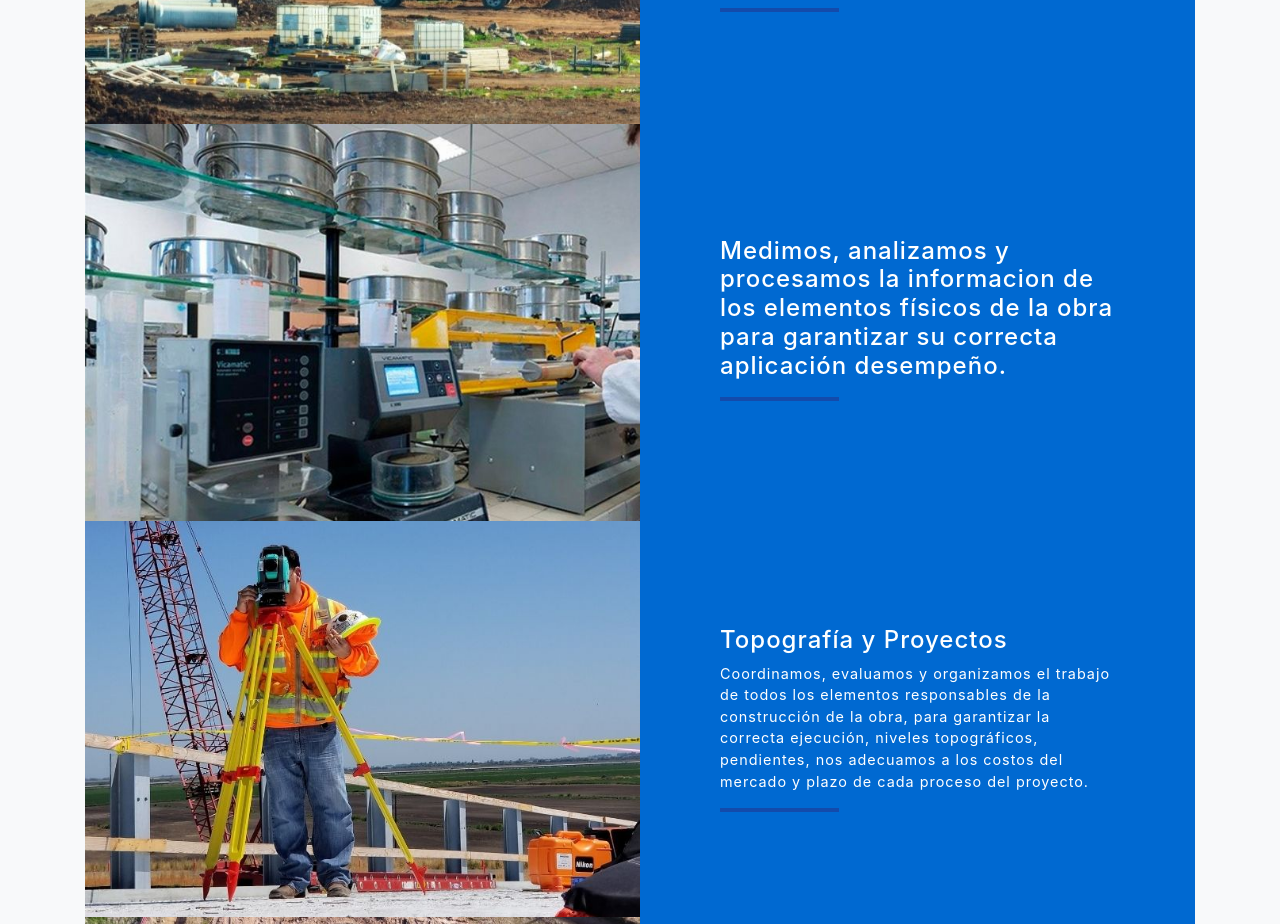
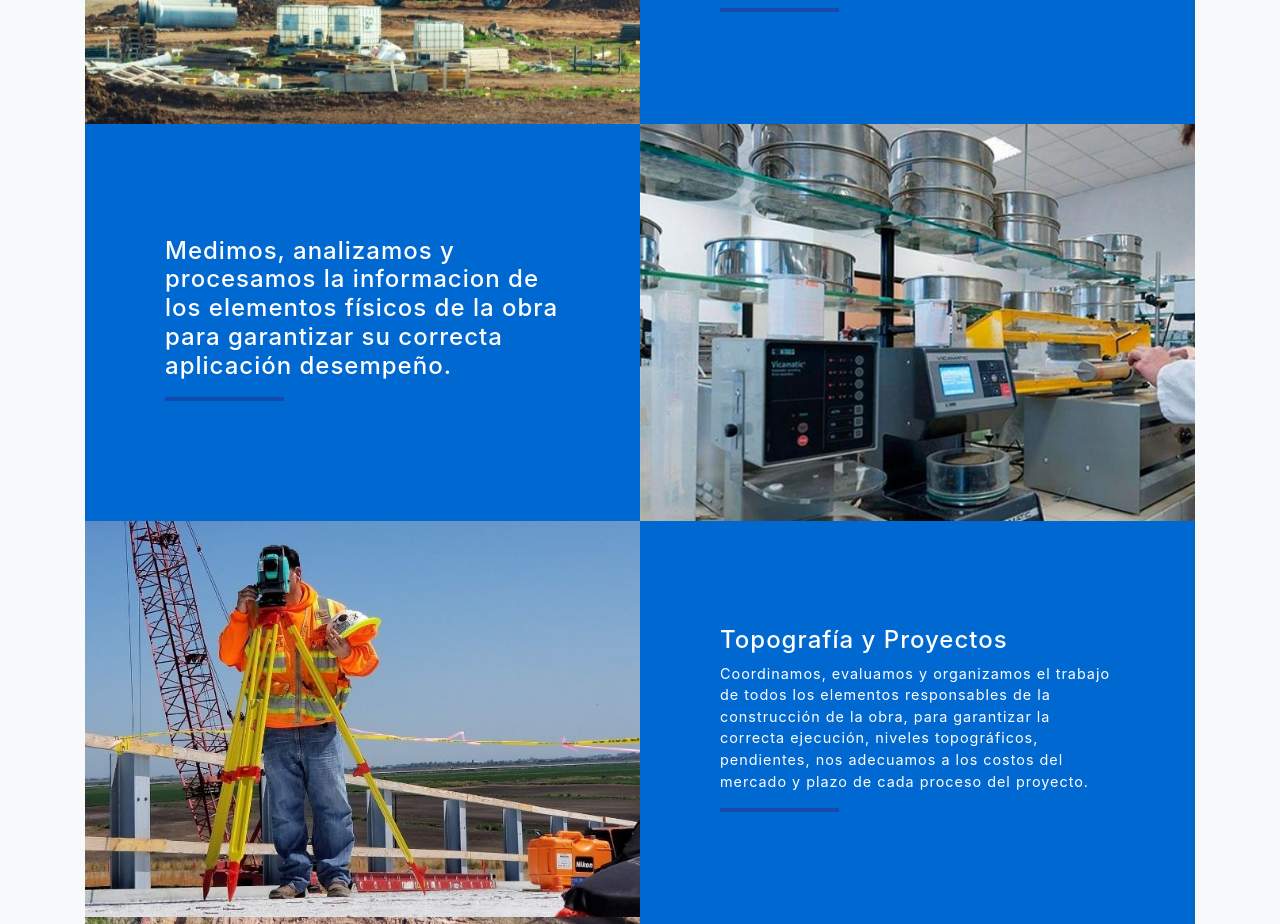
Before and after one commit to iss-ic/iss-ic.github.io, a website with bundled scripts: page index.html in a window 1280 px wide. Shown: the part 2500-3424 px from the top of the page. Built offline with nearby package versions, Linux system fonts and the light colour scheme.

```diff
--- a/index.html
+++ b/index.html
@@ -131,7 +131,7 @@
         <div class="col-lg-6">
           <img class="img-fluid" src="img/5.jpg" alt="">
         </div>
-        <div class="col-lg-6">
+        <div class="col-lg-6 order-lg-first">
           <div class="bg-blue text-center h-100 project">
             <div class="d-flex h-100">
               <div class="project-text w-100 my-auto text-center text-lg-left">
@@ -168,7 +168,7 @@
         <div class="col-lg-6">
           <img class="img-fluid" src="img/7.jpg" alt="">
         </div>
-        <div class="col-lg-6">
+        <div class="col-lg-6 ">
           <div class="bg-blue text-center h-100 project">
             <div class="d-flex h-100">
               <div class="project-text w-100 my-auto text-center text-lg-left">
```
